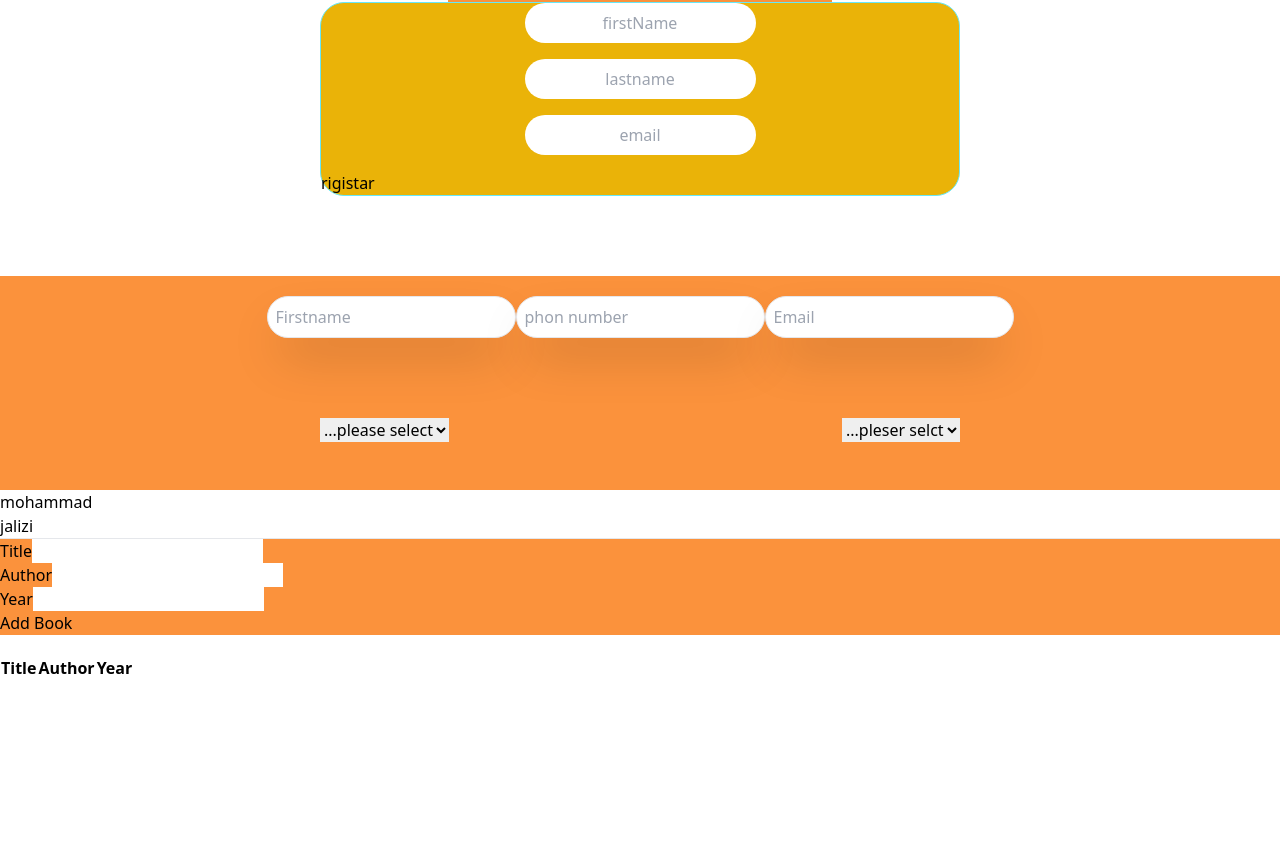
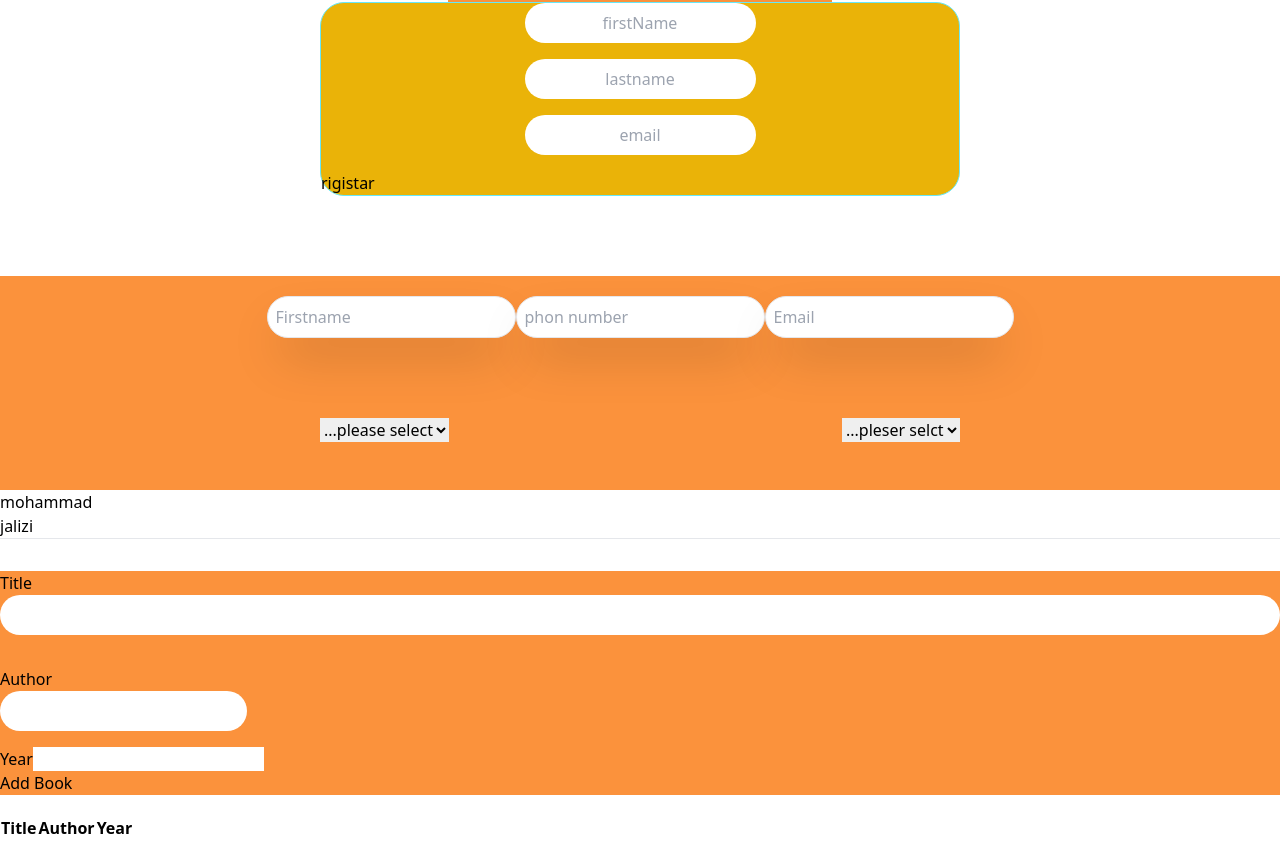
Before and after one commit to mohammadjalizi/learn-react, a React (Create React App) app: page / in a window 1280 px wide. Shown: the part 500-1341 px from the top of the page. Before the commit the page ends 1181 px from the top, so only its background shows below. Built offline with nearby package versions, Linux system fonts and the light colour scheme.

Commit message:
added project

```diff
--- a/src/project/Booklist/Booklist.jsx
+++ b/src/project/Booklist/Booklist.jsx
@@ -71,14 +71,14 @@ export class Booklist extends Component {
     return (
         <>
         <form  className=' bg-orange-400 ' autocomplete="off" onSubmit={this.submitHandler}>
-            <div className="form-group">
+            <div className=" my-8">
                 <label for="title">Title</label>
-                <input type="text" id="title" className="form-control" onChange={this.titleHandler} value={this.state.title} />
+                <input type="text"  className=" block w-full rounded-full p-2 " onChange={this.titleHandler} value={this.state.title} />
             </div>
 
-            <div className="form-group">
+            <div className=" my-4">
                 <label for="author">Author</label>
-                <input type="text" id="author" className="form-control" onChange={this.authorHandler} value={this.state.author} />
+                <input type="text"  className=" block rounded-full p-2  " onChange={this.authorHandler} value={this.state.author} />
             </div>
 
             <div className="form-group">
```
